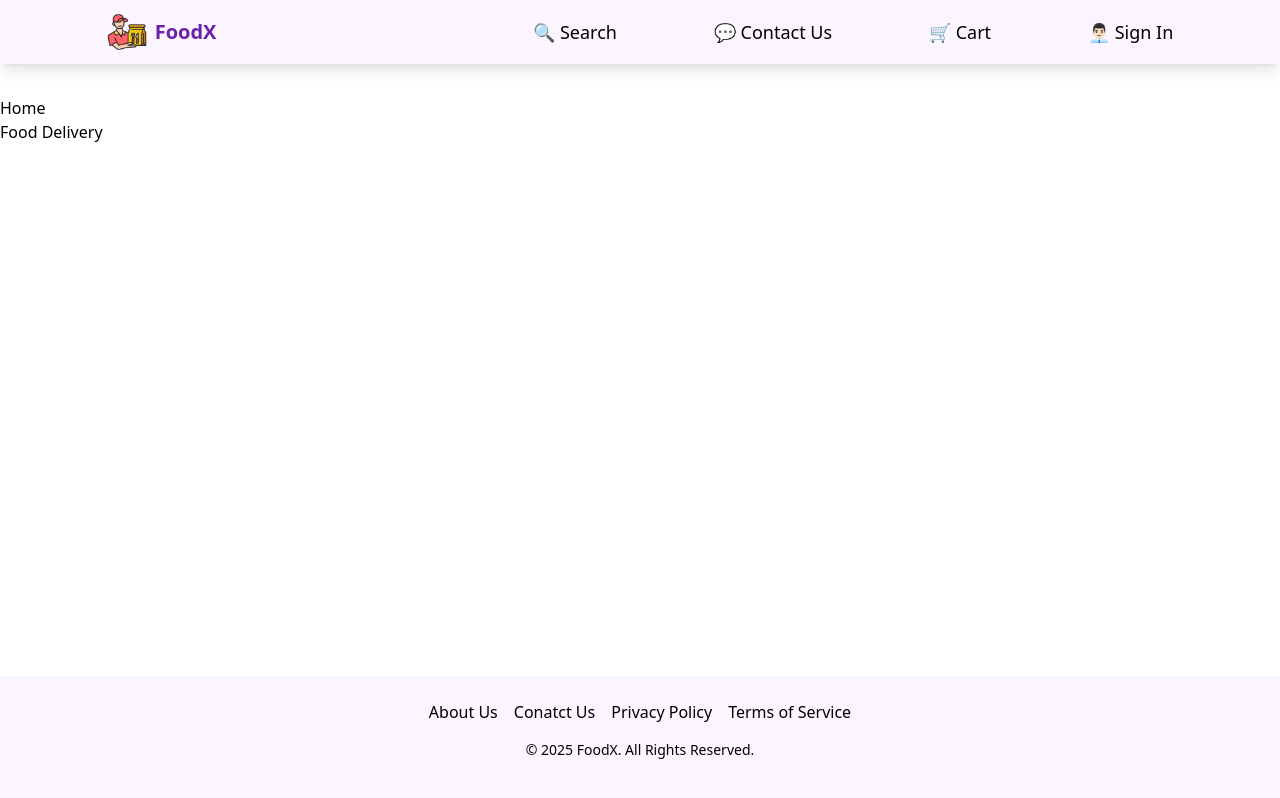
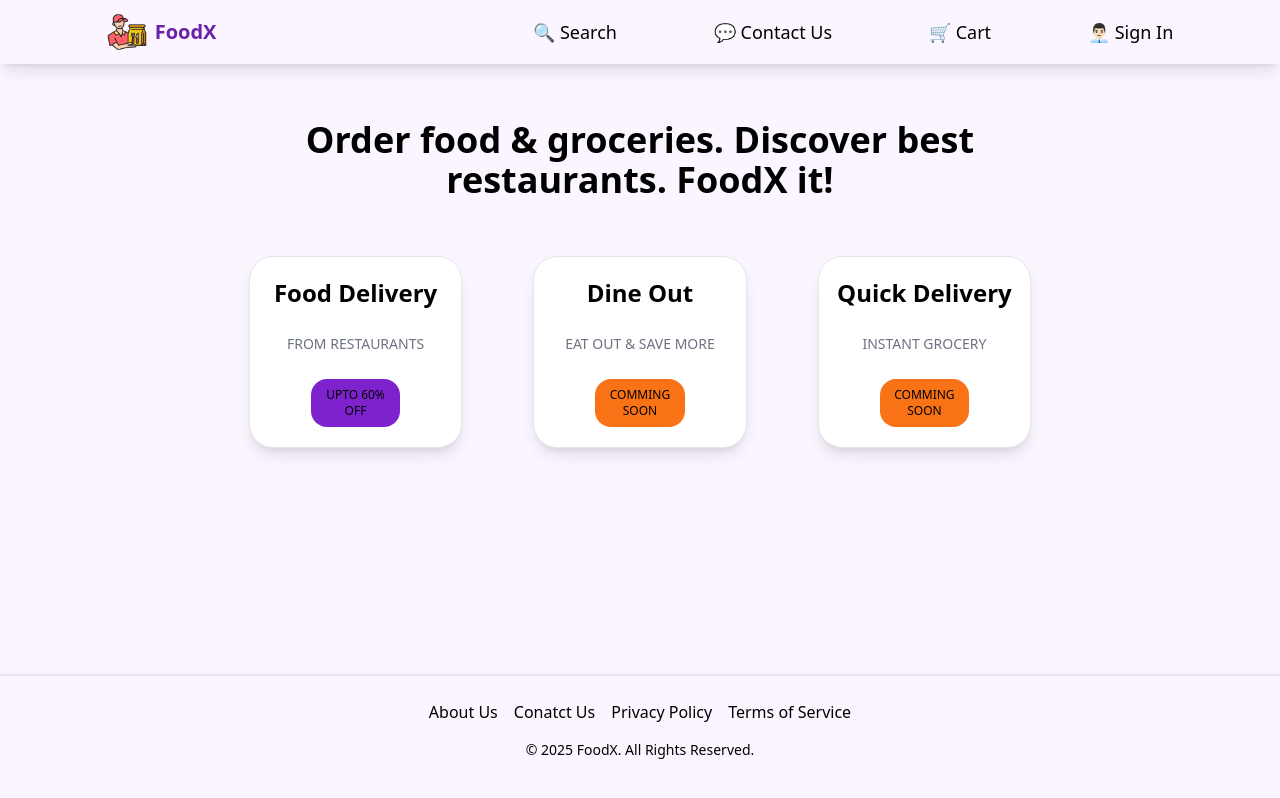
Before and after one commit to shyam1199/foodx, a React (Vite) app: page / in a window 1280 px wide. Built offline with nearby package versions, Linux system fonts and the light colour scheme; no server answers.

Commit message:
home page modified

```diff
--- a/src/App.jsx
+++ b/src/App.jsx
@@ -3,7 +3,7 @@ import { Footer, Header } from "./components"
 
 function App() {
   return (
-    <div className="flex flex-col min-h-screen">
+    <div className="flex flex-col min-h-screen bg-purple-50">
       <Header />
       <main className="mt-24 flex-grow">
         <Outlet />
--- a/src/components/Footer.jsx
+++ b/src/components/Footer.jsx
@@ -2,7 +2,7 @@ import React from 'react'
 
 const Footer = () => {
     return (
-        <footer className="bg-purple-50 py-6 mt-10">
+        <footer className="bg-purple-50 py-6 mt-10 border-t-2 shadow-2xl">
             <div className='flex justify-center space-x-4'>
                 <div>About Us</div>
                 <div>Conatct Us</div>
--- a/src/components/Header.jsx
+++ b/src/components/Header.jsx
@@ -38,7 +38,7 @@ const Header = () => {
                         </div>
                     </div>
                 ) : (
-                    <Link to="/login" className='cursor-pointer hover:text-purple-600'>
+                    <Link to="/login" className='cursor-pointer hover:text-purple-600 hidden sm:block'>
                         👨🏻‍💼 Sign In
                     </Link>
                 )}
--- a/src/components/Home.jsx
+++ b/src/components/Home.jsx
@@ -3,11 +3,26 @@ import { Link } from 'react-router-dom'
 
 const Home = () => {
   return (
-    <div>
-      <div>Home</div>
-      <Link to="/food-delivery">Food Delivery</Link>
+    <div className='w-full sm:w-8/12 mx-auto'>
+      <div className='w-10/12 text-center font-bold text-xl sm:text-4xl mx-auto sm:py-6'>Order food & groceries. Discover best restaurants. FoodX it!</div>
+      <div className='w-full flex flex-col sm:flex-row justify-around py-8'>
+        <Link className='w-8/12 mb-4 sm:my-0 mx-auto sm:mx-0 sm:w-3/12 h-32 sm:h-48 border shadow-lg rounded-3xl p-4 text-2xl flex flex-col items-center justify-around bg-white hover:bg-purple-200 duration-300' to="/food-delivery">
+          <span className='block pb-2 sm:pb-4 font-bold'>Food Delivery</span>
+          <span className='block text-sm pb-2 sm:pb-4 text-gray-500'> FROM RESTAURANTS</span>
+          <span className='w-1/2 block text-xs rounded-2xl bg-purple-700 p-2 text-center'> UPTO 60% OFF</span>
+        </Link>
+        <div className='w-8/12 mb-4 sm:my-0 mx-auto sm:mx-0 sm:w-3/12 h-32 sm:h-48 border shadow-lg rounded-3xl p-4 text-2xl flex flex-col items-center justify-around bg-white hover:bg-purple-200 duration-300' >
+          <span className='block pb-2 sm:pb-4 font-bold'>Dine Out</span>
+          <span className='block text-sm pb-2 sm:pb-4 text-gray-500'> EAT OUT & SAVE MORE</span>
+          <span className='w-1/2 block text-xs rounded-2xl bg-orange-500 p-2 text-center'> COMMING SOON</span>
+        </div>
+        <div className='w-8/12 sm:my-0 mx-auto sm:mx-0 sm:w-3/12 h-32 sm:h-48 border shadow-lg rounded-3xl p-4 text-2xl flex flex-col items-center justify-around bg-white hover:bg-purple-200 duration-300' >
+          <span className='block pb-2 sm:pb-4 font-bold'>Quick Delivery</span>
+          <span className='block text-sm pb-2 sm:pb-4 text-gray-500'> INSTANT GROCERY</span>
+          <span className='w-1/2 block text-xs rounded-2xl bg-orange-500 p-2 text-center'> COMMING SOON</span>
+        </div>
+      </div>
     </div>
-
   )
 }
 
```
